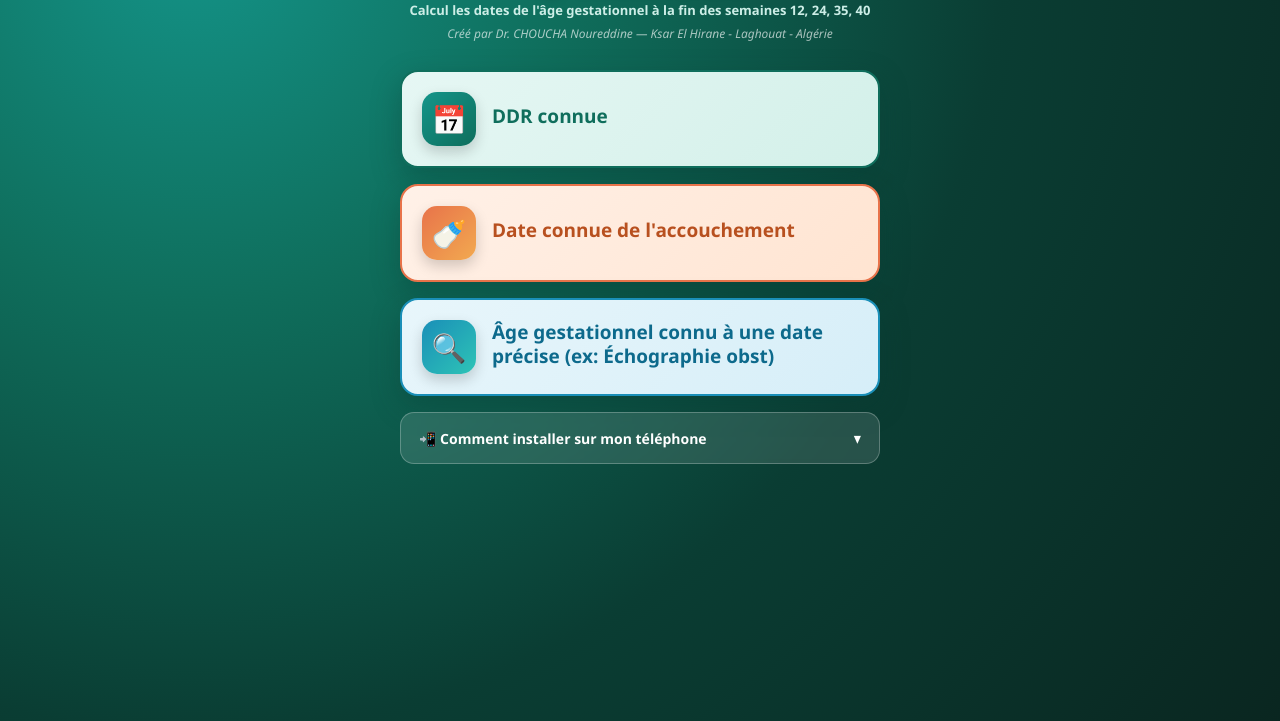
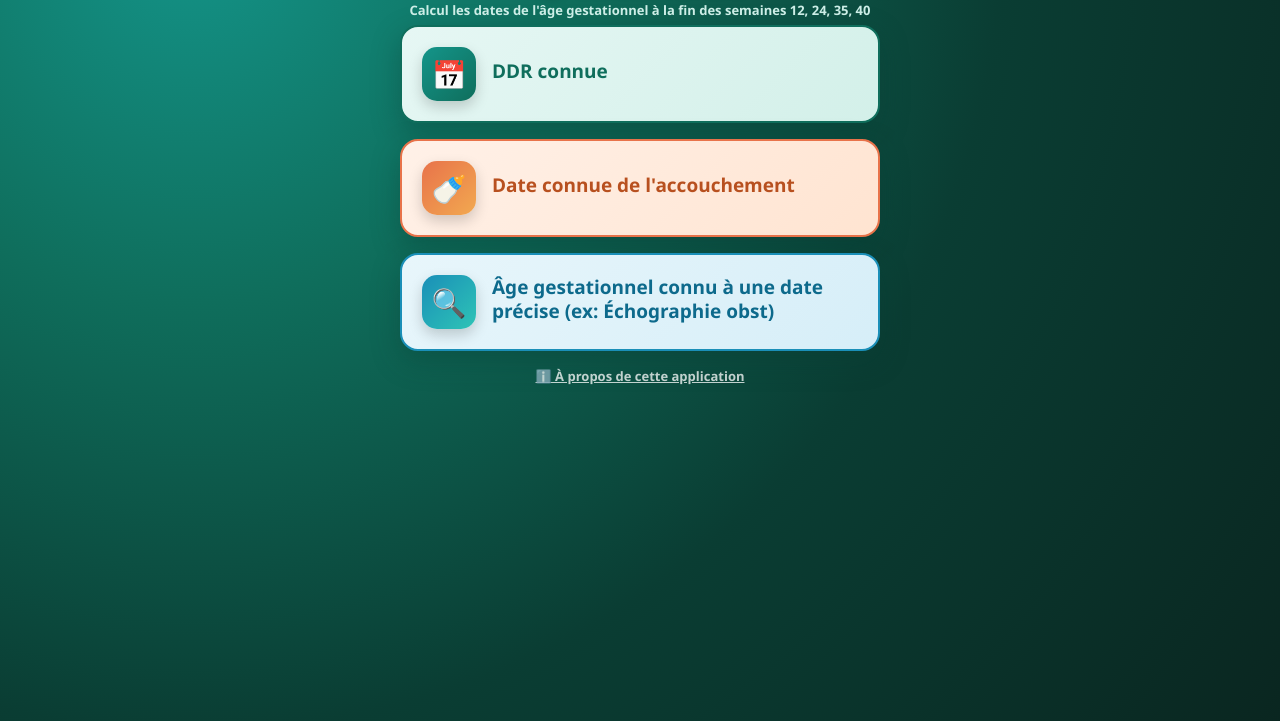
Before and after one commit to drchoucha/calcul-terme, a plain HTML site: page index.html in a window 1280 px wide. Shown: the part 79-800 px from the top of the page. Drawn offline with Linux system fonts and the light colour scheme.

Commit message:
Add files via upload

```diff
--- a/index.html
+++ b/index.html
@@ -79,47 +79,21 @@
   .menu-card.card-ref .menu-icon { background: linear-gradient(135deg, #1a8fb8, #2ec4b6); }
   .menu-card.card-ref .menu-text .title { color: #0d6a8c; }
 
-  .install-box {
-    margin-top: 8px;
-    background: rgba(255,255,255,0.12);
-    border: 1px solid rgba(255,255,255,0.25);
-    border-radius: 14px;
-    overflow: hidden;
-    backdrop-filter: blur(2px);
+  .about-link {
+    text-align: center;
+    color: rgba(255,255,255,0.75);
+    font-size: 13px;
+    font-weight: 600;
+    margin-top: 14px;
+    margin-bottom: 6px;
+    cursor: pointer;
+    text-decoration: underline;
   }
-  .install-header {
-    display: flex;
-    align-items: center;
-    justify-content: space-between;
-    padding: 14px 18px;
-    color: #fff;
-    font-size: 14px;
-    font-weight: 600;
-    cursor: pointer;
-    user-select: none;
-  }
-  .install-chevron {
-    transition: transform 0.2s;
-    font-size: 16px;
-  }
-  .install-chevron.open { transform: rotate(180deg); }
-  .install-body {
-    max-height: 0;
-    overflow: hidden;
-    transition: max-height 0.25s ease, padding 0.25s ease;
-    padding: 0 18px;
-  }
-  .install-body.open {
-    max-height: 300px;
-    padding: 0 18px 16px 18px;
-  }
-  .install-body ol {
-    color: #eafaf5;
-    font-size: 13px;
-    line-height: 1.7;
-    padding-left: 20px;
-  }
-  .install-body b { color: #fff; }
+  .modal-about { border-left-color: var(--deep); }
+  .modal-about .modal-title { color: var(--deep); }
+  .modal-about .modal-close { background: linear-gradient(135deg, var(--deep), var(--violet)); }
+  .about-body { font-size: 15px; color: var(--deep); line-height: 1.9; }
+  .about-body a { color: var(--magenta); font-weight: 700; }
   .menu-icon {
     font-size: 28px;
     width: 54px;
@@ -317,7 +291,6 @@
 <div class="home">
   <h1>🤰 Calcul Terme</h1>
   <div class="subtitle">Calcul les dates de l'âge gestationnel à la fin des semaines 12, 24, 35, 40</div>
-  <div class="author">Créé par Dr. CHOUCHA Noureddine — Ksar El Hirane - Laghouat - Algérie</div>
 
   <div class="menu-card card-ddr" onclick="ouvrirModal('modalDdr')">
     <div class="menu-icon">📅</div>
@@ -340,18 +313,21 @@
     </div>
   </div>
 
-  <div class="install-box" id="installBox">
-    <div class="install-header" onclick="toggleInstall()">
-      <span>📲 Comment installer sur mon téléphone</span>
-      <span class="install-chevron" id="installChevron">▾</span>
+  <div class="about-link" onclick="ouvrirModal('modalAbout')">ℹ️ À propos de cette application</div>
+</div>
+
+<!-- MODAL ABOUT : Informations sur l'application -->
+<div class="overlay" id="modalAbout">
+  <div class="modal modal-about">
+    <div class="modal-header">
+      <div class="modal-title">ℹ️ À propos</div>
+      <button class="modal-close" onclick="fermerModal('modalAbout')">✕</button>
     </div>
-    <div class="install-body" id="installBody">
-      <ol>
-        <li>Ouvrez ce lien depuis <b>Chrome</b> sur votre téléphone.</li>
-        <li>Appuyez sur le menu <b>⋮</b> en haut à droite.</li>
-        <li>Choisissez <b>« Ajouter à l'écran d'accueil »</b>.</li>
-        <li>Appuyez sur <b>« Ajouter »</b>. L'icône CNAS apparaîtra sur votre écran d'accueil.</li>
-      </ol>
+    <div class="modal-hint">Application de calcul de l'âge gestationnel</div>
+    <div class="about-body">
+      <div><strong>Créée par :</strong> Dr. CHOUCHA Noureddine</div>
+      <div><strong>Lieu :</strong> Ksar El Hirane - Laghouat - Algérie</div>
+      <div><strong>Contact :</strong> <a href="mailto:drchoucha@gmail.com">drchoucha@gmail.com</a></div>
     </div>
   </div>
 </div>
@@ -731,12 +707,6 @@ document.querySelectorAll('.overlay').forEach(ov => {
   ov.addEventListener('click', (e) => { if (e.target === ov) { playWhoosh(false); ov.classList.remove('active'); } });
 });
 
-// ===== Bloc d'installation =====
-function toggleInstall() {
-  document.getElementById('installBody').classList.toggle('open');
-  document.getElementById('installChevron').classList.toggle('open');
-}
-
 // ===== Initialisation =====
 initTriplet(ddrJour, ddrMois, ddrAnnee, 0, 2);
 initTriplet(accJour, accMois, accAnnee, 1, 1);
```
